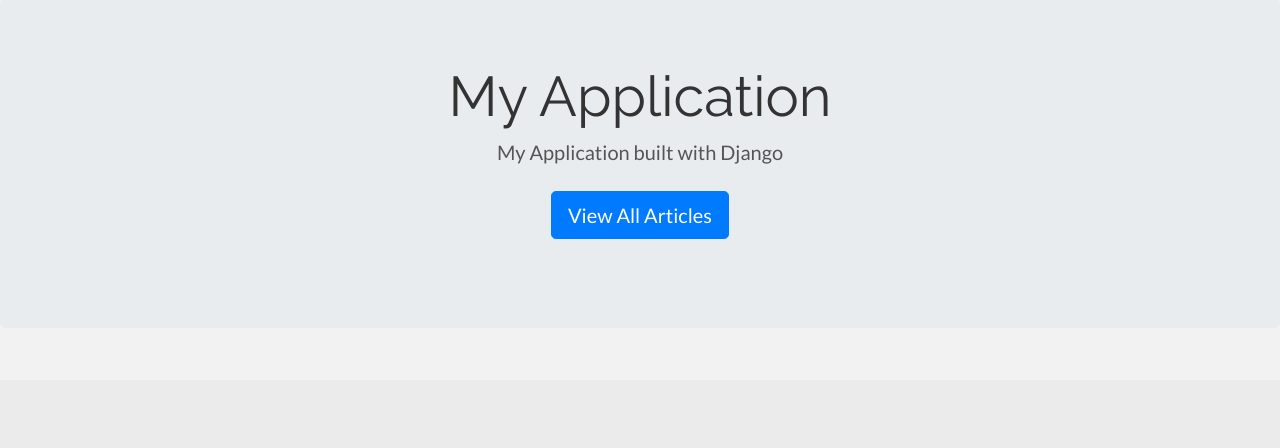
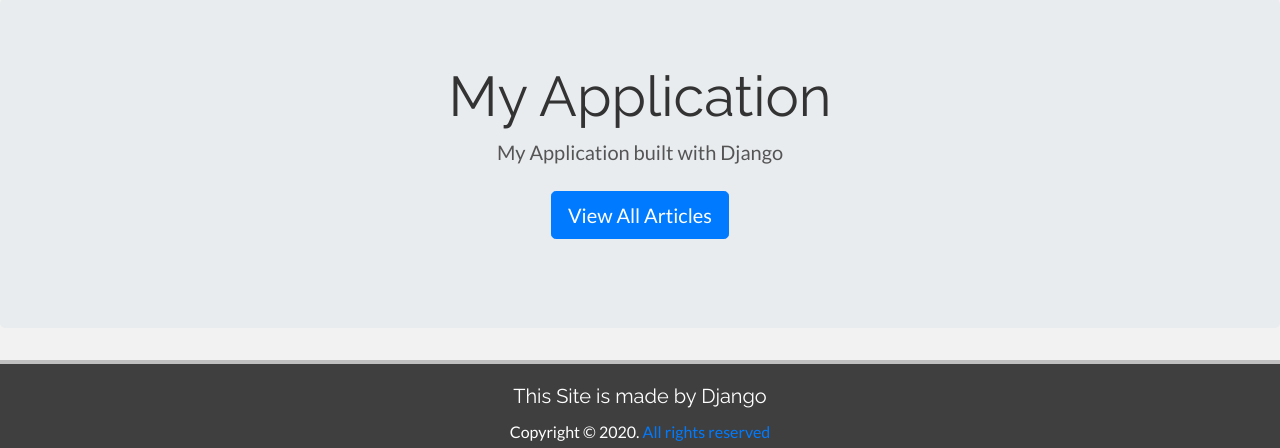
Before and after one commit to MichaelNest/My-First-Show-Project, a Django app: page / in a window 1280 px wide. Shown: the part 420-868 px from the top of the page. Before the commit the page ends 659 px from the top, so only its background shows below. Run offline with Django 3.2, Linux system fonts and the light colour scheme; some libraries are stand-ins or nearby versions.

Commit message:
Make operation-set for create footer

```diff
--- a/reference.txt
+++ b/reference.txt
@@ -99,3 +99,5 @@ and add field login_url='login'. - create articles can only autentificate user -
 ------------------------------------------------------------------------------------------------------------------
 70) Make operation-set for create pagination
 ------------------------------------------------------------------------------------------------------------------
+71) Make operation-set for create footer
+------------------------------------------------------------------------------------------------------------------
--- a/src/static/css/base.css
+++ b/src/static/css/base.css
@@ -104,6 +104,10 @@ footer{
 footer h2{
     color: white;
 }
+
+footer h5{
+    color: white;
+}
 /*
 body {
     font-family: 'Source Sans Pro', sans-serif;
--- a/src/templates/base.html
+++ b/src/templates/base.html
@@ -21,6 +21,8 @@
         {% endblock content %}
     </main>
 
+{% include 'includes/footer.html' %}
+
     <script src="https://code.jquery.com/jquery-3.5.1.slim.min.js" integrity="sha384-DfXdz2htPH0lsSSs5nCTpuj/zy4C+OGpamoFVy38MVBnE+IbbVYUew+OrCXaRkfj" crossorigin="anonymous"></script>
     <script src="https://cdn.jsdelivr.net/npm/popper.js@1.16.1/dist/umd/popper.min.js" integrity="sha384-9/reFTGAW83EW2RDu2S0VKaIzap3H66lZH81PoYlFhbGU+6BZp6G7niu735Sk7lN" crossorigin="anonymous"></script>
     <script src="https://stackpath.bootstrapcdn.com/bootstrap/4.5.2/js/bootstrap.min.js" integrity="sha384-B4gt1jrGC7Jh4AgTPSdUtOBvfO8shuf57BaghqFfPlYxofvL8/KUEfYiJOMMV+rV" crossorigin="anonymous"></script>
--- /dev/null
+++ b/src/templates/includes/footer.html
@@ -0,0 +1,12 @@
+<footer class='container-fluid'>
+    <div class="container">
+        <div class="row padding text-center">
+            <div class="col-12">
+                <h5>This Site is made by Django</h5>
+            </div>
+                  <div class="col-12 text-center py-1">Copyright © 2020.
+                        <a href=""> All rights reserved</a>
+                  </div>
+        </div>
+    </div>
+</footer>
```
